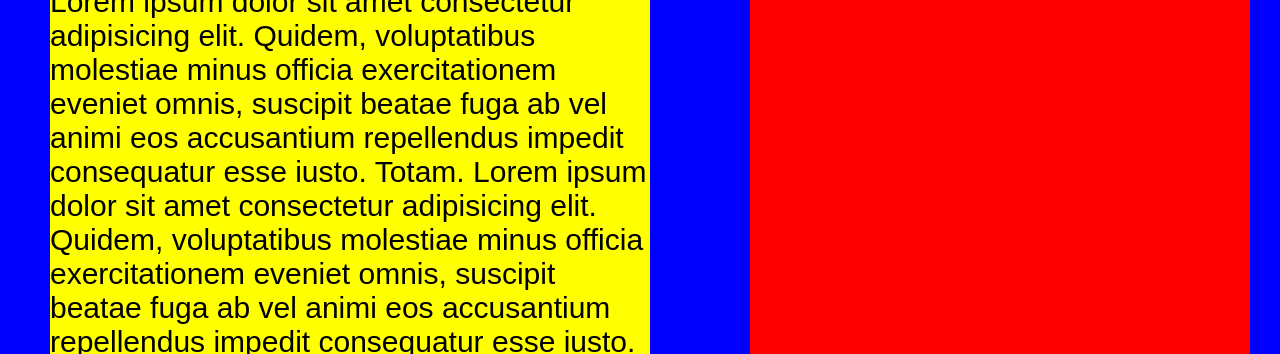
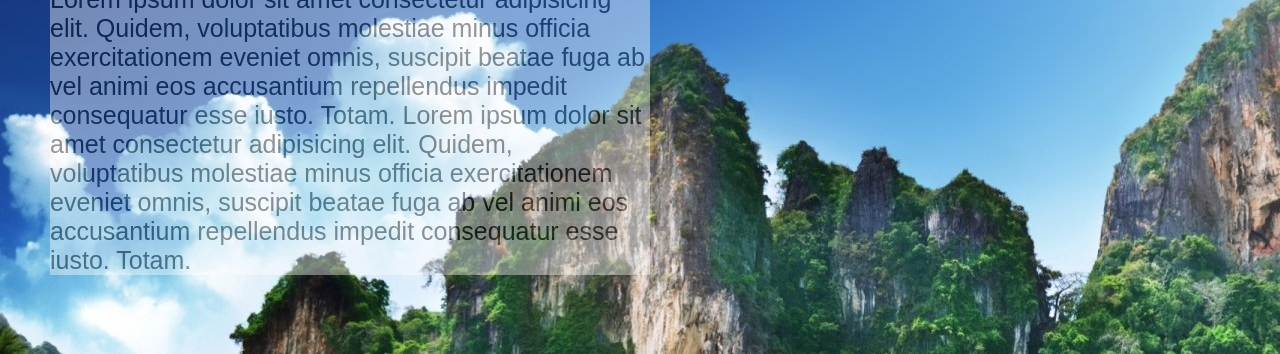
Before and after one commit to jakubwrobel2003/zadanie_projektowanie_stron, a plain HTML site: page index.html in a window 1280 px wide. Shown: the part 303-657 px from the top of the page. Drawn offline with Linux system fonts and the light colour scheme; a script that the page names is missing.

Commit message:
background-photo

```diff
--- a/login.css
+++ b/login.css
@@ -19,6 +19,7 @@ button {
 }
 .mainlogin {
   width: 800px;
+  margin-top: 150px;
 }
 button:hover {
   opacity: 0.8;
--- a/main.css
+++ b/main.css
@@ -3,6 +3,9 @@
   box-sizing: border-box;
   margin: 0 auto;
   padding: 0 auto;
+}
+body {
+  background-image: url("beach.jpg");
 }
 /*nav*/
 .main-baner {
@@ -59,7 +62,7 @@
 .small-main {
   width: 1300px;
   padding-bottom: 20px;
-  background-color: blue;
+
   display: flex;
   flex-direction: row;
   flex-wrap: wrap;
@@ -68,9 +71,8 @@
   align-content: flex-start;
 }
 .img-first {
-  height: 500px;
+  height: 400px;
   width: 500px;
-  background-color: red;
 }
 .main-title-p {
   font-size: 40px;
@@ -79,10 +81,12 @@
   text-transform: uppercase;
 }
 .main-p {
-  font-size: 30px;
+  font-size: 25px;
   width: 600px;
-  background-color: yellow;
+  background-color: white;
+  opacity: 0.4;
 }
+
 .main-smaller {
   width: 600px;
 }
```
Also changed, not shown: tabela.html (+1 -1 lines), table.css (+20 -4 lines), beach.jpg (added).
